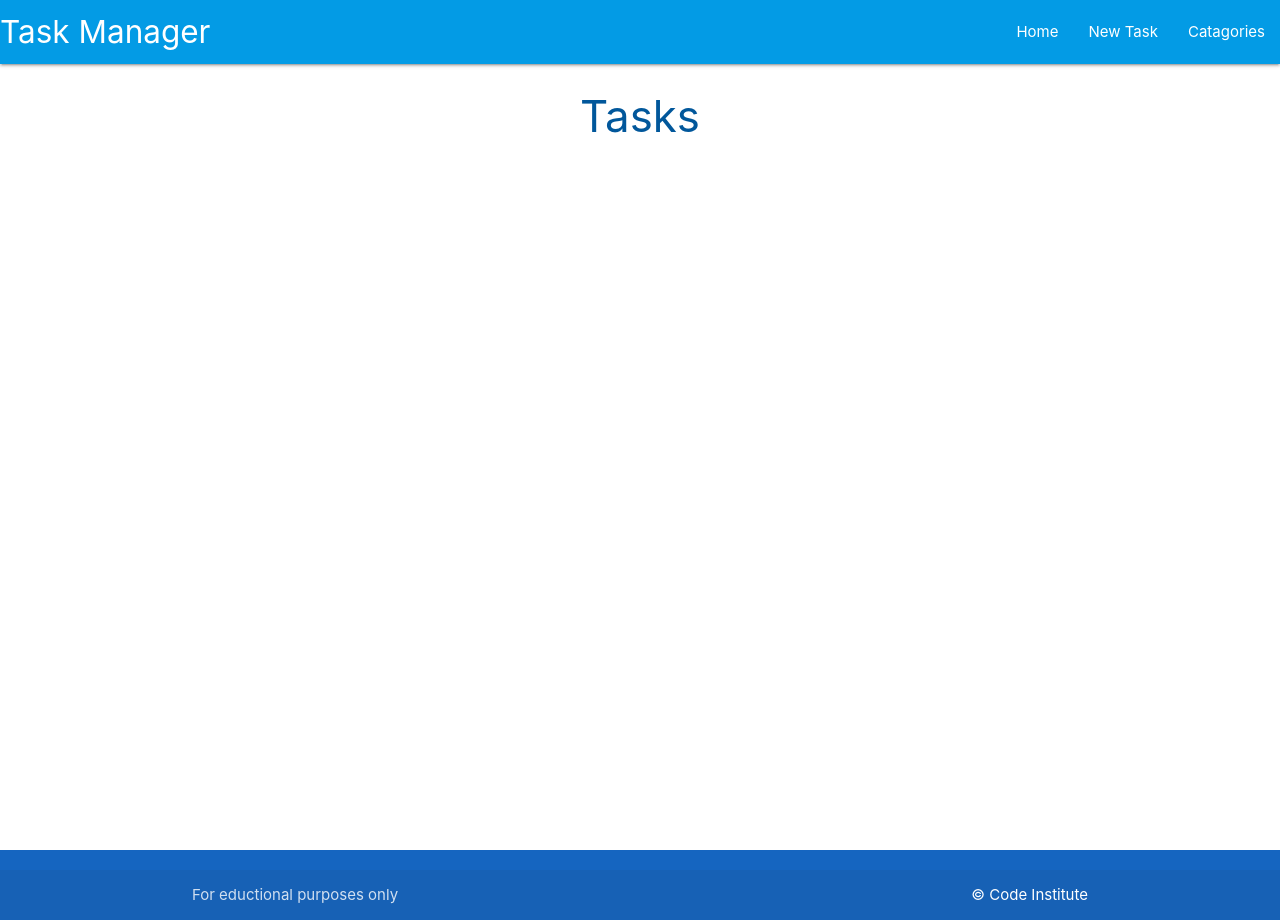
After one commit to Joe-Collins-1986/task-manager, a Flask app: template taskmanager/templates/tasks.html in a window 1280 px wide. The commit adds this page. Run offline with Flask 2, Linux system fonts and the light colour scheme; the template is opened without the code that fills it, so the values that code supplies are empty.

Commit message:
set up tasks html

```diff
--- a/taskmanager/routes.py
+++ b/taskmanager/routes.py
@@ -1,7 +1,8 @@
 from flask import render_template
 from taskmanager import app, db
+from taskmanager.models import Catagory, Task
 
 
 @app.route("/")
 def home():
-    return render_template("base.html")
+    return render_template("tasks.html")
--- /dev/null
+++ b/taskmanager/static/css/style.css
@@ -0,0 +1,9 @@
+body {
+    display: flex;
+    min-height: 100vh;
+    flex-direction: column;
+  }
+
+  main {
+    flex: 1 0 auto;
+  }
--- /dev/null
+++ b/taskmanager/static/js/script.js
@@ -0,0 +1,3 @@
+$(document).ready(function(){
+    $('.sidenav').sidenav();
+  });
--- a/taskmanager/templates/base.html
+++ b/taskmanager/templates/base.html
@@ -4,11 +4,55 @@
     <meta charset="UTF-8">
     <meta http-equiv="X-UA-Compatible" content="IE=edge">
     <meta name="viewport" content="width=device-width, initial-scale=1.0">
+    <link rel="stylesheet" href="https://cdnjs.cloudflare.com/ajax/libs/font-awesome/5.15.3/css/all.min.css"
+        integrity="sha512-iBBXm8fW90+nuLcSKlbmrPcLa0OT92xO1BIsZ+ywDWZCvqsWgccV3gFoRBv0z+8dLJgyAHIhR35VZc2oM/gI1w=="
+        crossorigin="anonymous" referrerpolicy="no-referrer" />
+    <link rel="stylesheet" href="https://cdnjs.cloudflare.com/ajax/libs/materialize/1.0.0/css/materialize.min.css"
+        type="text/css">
+    <link rel="stylesheet" href="{{ url_for('static', filename='css/style.css') }}">
     <title>Task Manager</title>
 </head>
 <body>
+    <header>
+        <nav class="light-blue darken-1">
+            <div class="nav-wrapper">
+              <a href="{{ url_for('home') }}" class="brand-logo">Task Manager</a>
+              <a href="#" data-target="mobile-demo" class="sidenav-trigger"><i class="material-icons">menu</i></a>
+              <ul class="right hide-on-med-and-down">
+                <li><a href="{{ url_for('home') }}">Home</a></li>
+                <li><a href="">New Task</a></li>
+                <li><a href="">Catagories</a></li>
 
-    Hello World
 
+              </ul>
+            </div>
+          </nav>
+
+          <ul class="sidenav" id="mobile-demo">
+            <li><a href="{{ url_for('home') }}">Home</a></li>
+            <li><a href="">New Task</a></li>
+            <li><a href="">Catagories</a></li>
+          </ul>
+
+    </header>
+
+    <main class="container">
+        {% block content %}
+        {% endblock %}
+    </main>
+
+    <footer class="page-footer blue darken-3">
+        <div class="footer-copyright">
+          <div class="container">
+            For eductional purposes only
+            <a class="white-text right" href="https://codeinstitute.net" target="_blank">&copy; Code Institute</a>
+          </div>
+        </div>
+      </footer>
+
+
+    <script src="https://cdnjs.cloudflare.com/ajax/libs/materialize/1.0.0/js/materialize.min.js"></script>
+    <script src="https://ajax.googleapis.com/ajax/libs/jquery/3.6.1/jquery.min.js"></script>
+    <script src="{{ url_for('static', filename='js/script.js') }}"></script>
 </body>
 </html>
--- /dev/null
+++ b/taskmanager/templates/tasks.html
@@ -0,0 +1,6 @@
+{% extends "base.html" %}
+{% block content %}
+
+<h3 class="light-blue-text text-darken-4 center-align">Tasks</h3>
+
+{% endblock %}
```
Also changed, not shown: taskmanager/models.py (added, +26 -0 lines).
